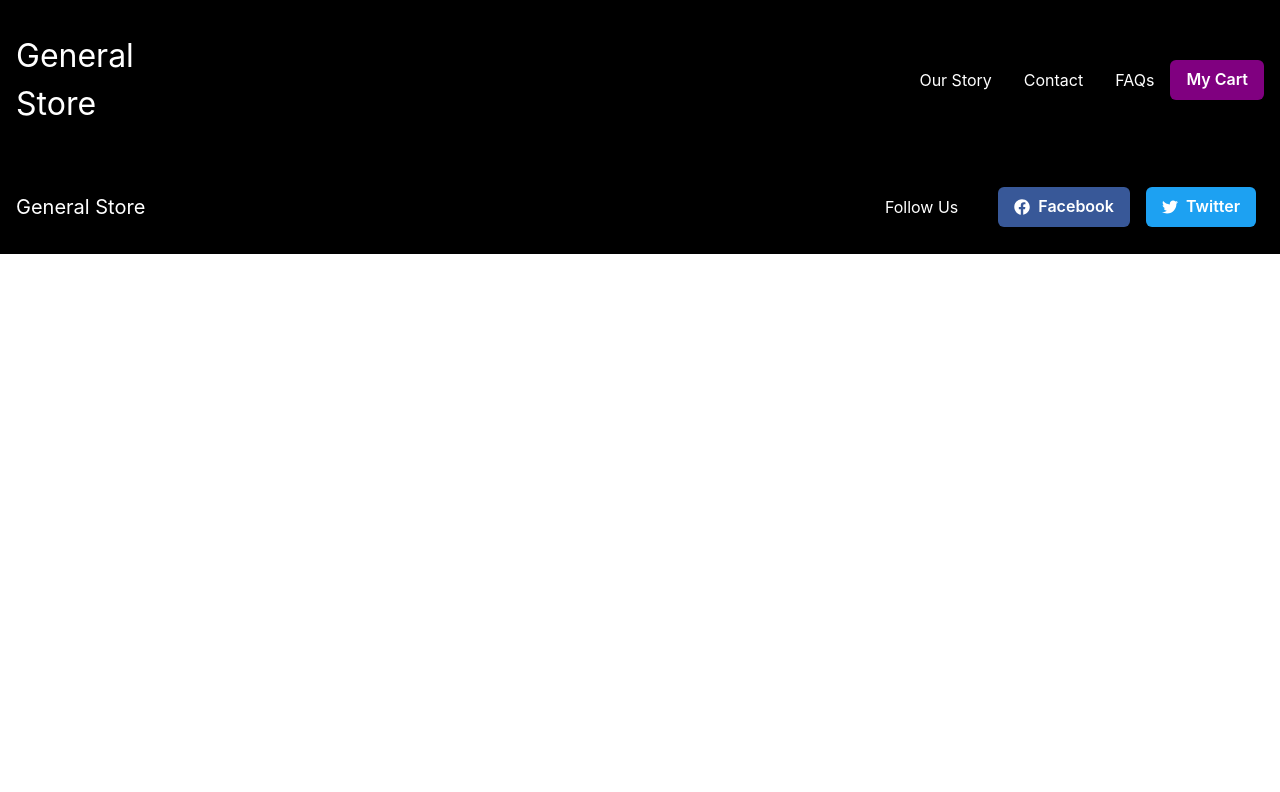
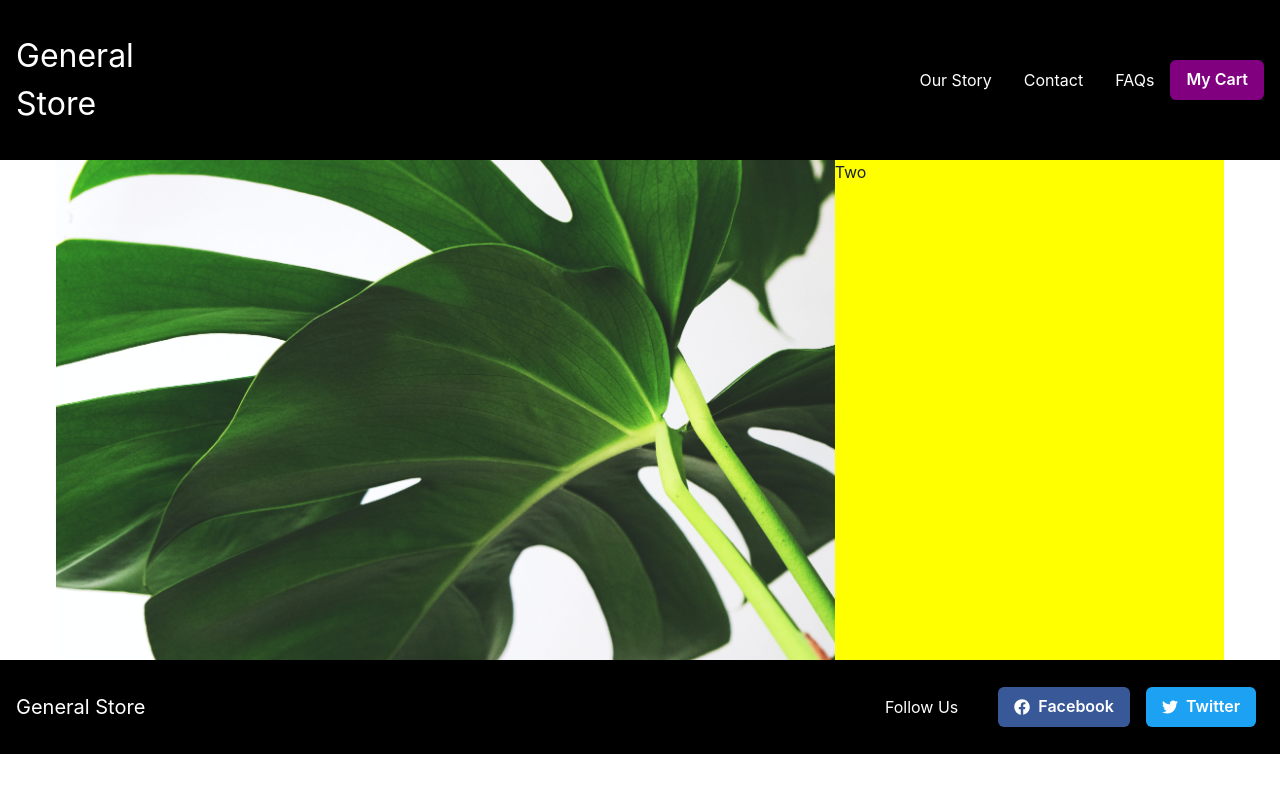
Before and after one commit to heyslevin/shopping-cart, a React (Create React App) app: page /product in a window 1280 px wide. Shown: the top 792 px of the page. Built offline with nearby package versions, Linux system fonts and the light colour scheme.

Commit message:
Starting Product Page

```diff
--- a/src/pages/ProductPage.js
+++ b/src/pages/ProductPage.js
@@ -18,10 +18,37 @@ import {
   Container,
 } from '@chakra-ui/react';
 
+function ProductInfo() {
+  return (
+    <Container maxWidth="1200px">
+      <Flex h={500} bg="red">
+        <Flex bg="blue" overflow="hidden" flex="2" overflow="hidden">
+          {/* <Square
+            backgroundImage={'url(' + plant + ')'}
+            w="100%"
+            h="400px"
+            bgPosition="center"
+            bgRepeat="no-repeat"
+            bgPosition="center"
+            bgRepeat="no-repeat"
+            bgSize="cover"
+          /> */}
+          <Image src={plant} minWidth="100%" fit="cover" />
+        </Flex>
+
+        <Flex bg="yellow" flex="1">
+          <Text>Two</Text>
+        </Flex>
+      </Flex>
+    </Container>
+  );
+}
+
 function ProductPage() {
   return (
     <div>
       <Header />
+      <ProductInfo />
       <Footer />
     </div>
   );
```
